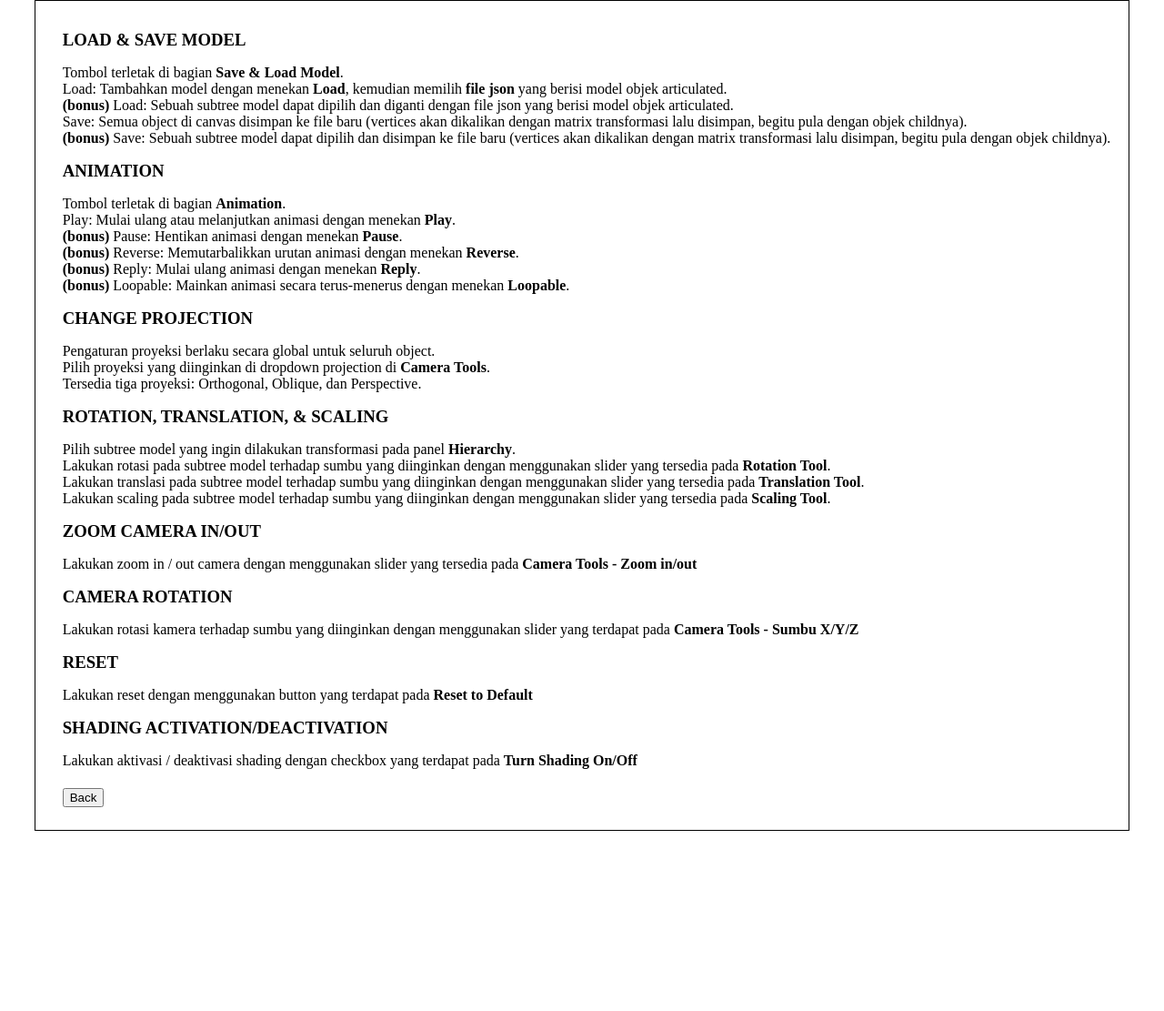
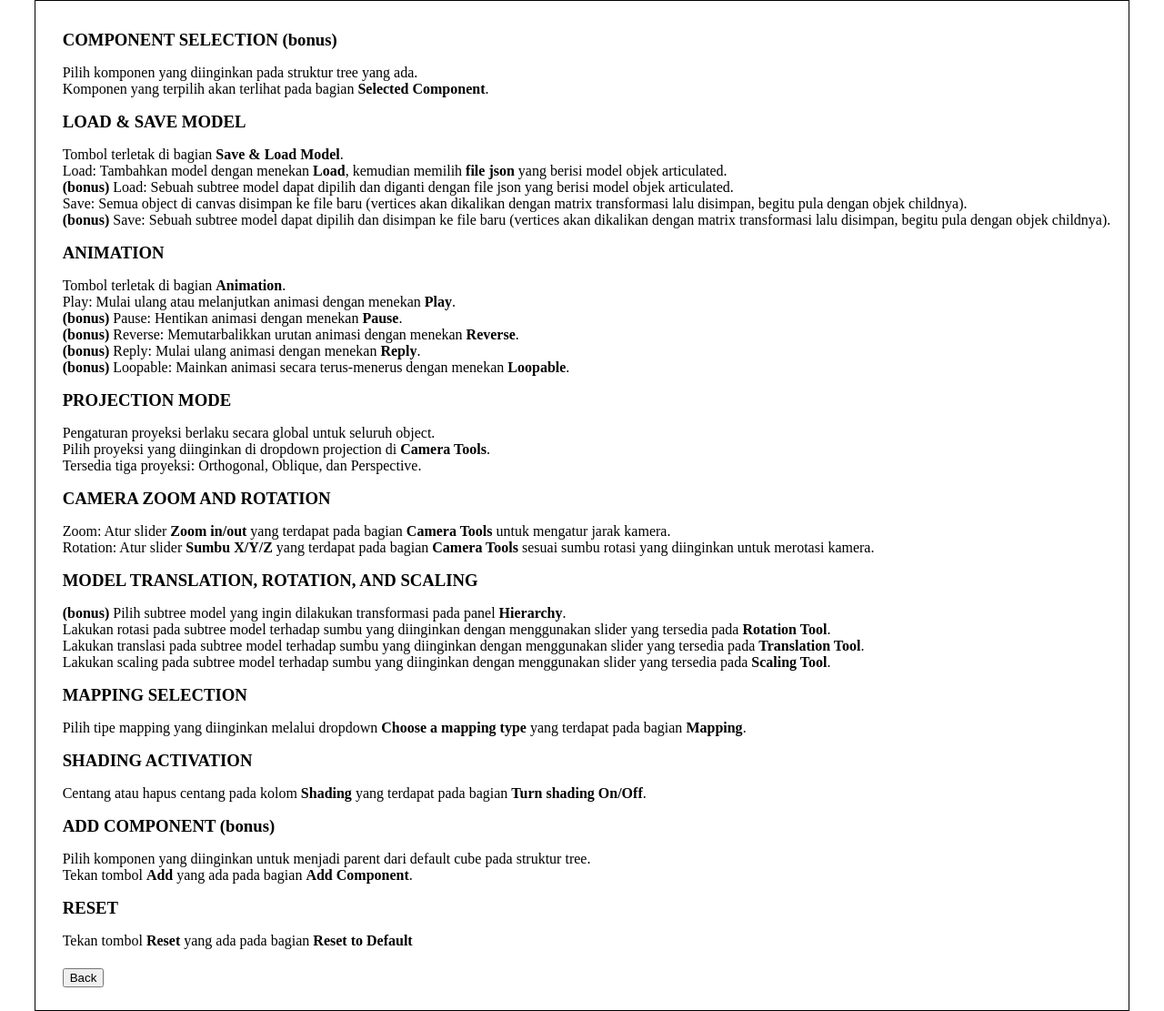
Before and after one commit to WillyWilsen/IF3260_Tugas3_K03_G12, a plain HTML site: page src/help.html in a window 1280 px wide. Shown: the part 80-1191 px from the top of the page at 91% size. Before the commit the page ends 993 px from the top, so only its background shows below. Drawn offline with Linux system fonts and the light colour scheme.

Commit message:
docs: complete help

```diff
--- a/src/help.html
+++ b/src/help.html
@@ -11,6 +11,14 @@
     <h1>Tugas 3 IF3260 Grafika Komputer (Help)</h1>
     <div class="container">
         <div class="div-tools">
+            <div id="div-help-component-selection">
+                <h3>COMPONENT SELECTION (bonus)</h3>
+                <p>
+                    Pilih komponen yang diinginkan pada struktur tree yang ada.
+                    <br>
+                    Komponen yang terpilih akan terlihat pada bagian <b>Selected Component</b>.
+                </p>
+            </div>
             <div id="div-help-load-save">
                 <h3>LOAD & SAVE MODEL</h3>
                 <p>
@@ -42,7 +50,7 @@
                 </p>
             </div>
             <div id="div-help-prejection">
-                <h3>CHANGE PROJECTION</h3>
+                <h3>PROJECTION MODE</h3>
                 <p>
                     Pengaturan proyeksi berlaku secara global untuk seluruh object.
                     <br>
@@ -51,10 +59,18 @@
                     Tersedia tiga proyeksi: Orthogonal, Oblique, dan Perspective.
                 </p>
             </div>
+            <div id="div-help-camera">
+                <h3>CAMERA ZOOM AND ROTATION</h3>
+                <p>
+                    Zoom: Atur slider <b>Zoom in/out</b> yang terdapat pada bagian <b>Camera Tools</b> untuk mengatur jarak kamera.
+                    <br>
+                    Rotation: Atur slider <b>Sumbu X/Y/Z</b> yang terdapat pada bagian <b>Camera Tools</b> sesuai sumbu rotasi yang diinginkan untuk merotasi kamera.
+                </p>
+            </div>
             <div id="div-help-rotation-translation-scaling">
-                <h3>ROTATION, TRANSLATION, & SCALING</h3>
+                <h3>MODEL TRANSLATION, ROTATION, AND SCALING</h3>
                 <p>
-                    Pilih subtree model yang ingin dilakukan transformasi pada panel <b>Hierarchy</b>.
+                    <b>(bonus)</b> Pilih subtree model yang ingin dilakukan transformasi pada panel <b>Hierarchy</b>.
                     <br>
                     Lakukan rotasi pada subtree model terhadap sumbu yang diinginkan dengan menggunakan slider yang tersedia pada <b>Rotation Tool</b>.
                     <br>
@@ -64,28 +80,30 @@
                     <br>
                 </p>
             </div>
-            <div id="div-help-camera-zoom">
-                <h3>ZOOM CAMERA IN/OUT</h3>
+            <div id="div-help-mapping">
+                <h3>MAPPING SELECTION</h3>
                 <p>
-                    Lakukan zoom in / out camera dengan menggunakan slider yang tersedia pada <b>Camera Tools - Zoom in/out</b>
+                    Pilih tipe mapping yang diinginkan melalui dropdown <b>Choose a mapping type</b> yang terdapat pada bagian <b>Mapping</b>.
                 </p>
             </div>
-            <div id="div-help-camera-rotation">
-                <h3>CAMERA ROTATION</h3>
+            <div id="div-help-shading">
+                <h3>SHADING ACTIVATION</h3>
                 <p>
-                    Lakukan rotasi kamera terhadap sumbu yang diinginkan dengan menggunakan slider yang terdapat pada <b>Camera Tools - Sumbu X/Y/Z</b>
+                    Centang atau hapus centang pada kolom <b>Shading</b> yang terdapat pada bagian <b>Turn shading On/Off</b>.
+                </p>
+            </div>
+            <div id="div-help-add-component">
+                <h3>ADD COMPONENT (bonus)</h3>
+                <p>
+                    Pilih komponen yang diinginkan untuk menjadi parent dari default cube pada struktur tree.
+                    <br>
+                    Tekan tombol <b>Add</b> yang ada pada bagian <b>Add Component</b>.
                 </p>
             </div>
             <div id="div-help-reset">
                 <h3>RESET</h3>
                 <p>
-                    Lakukan reset dengan menggunakan button yang terdapat pada <b>Reset to Default</b>
-                </p>
-            </div>
-            <div id="div-help-shading">
-                <h3>SHADING ACTIVATION/DEACTIVATION</h3>
-                <p>
-                    Lakukan aktivasi / deaktivasi shading dengan checkbox yang terdapat pada <b>Turn Shading On/Off</b>
+                    Tekan tombol <b>Reset</b> yang ada pada bagian <b>Reset to Default</b>
                 </p>
             </div>
             <div id="div-back">
```
